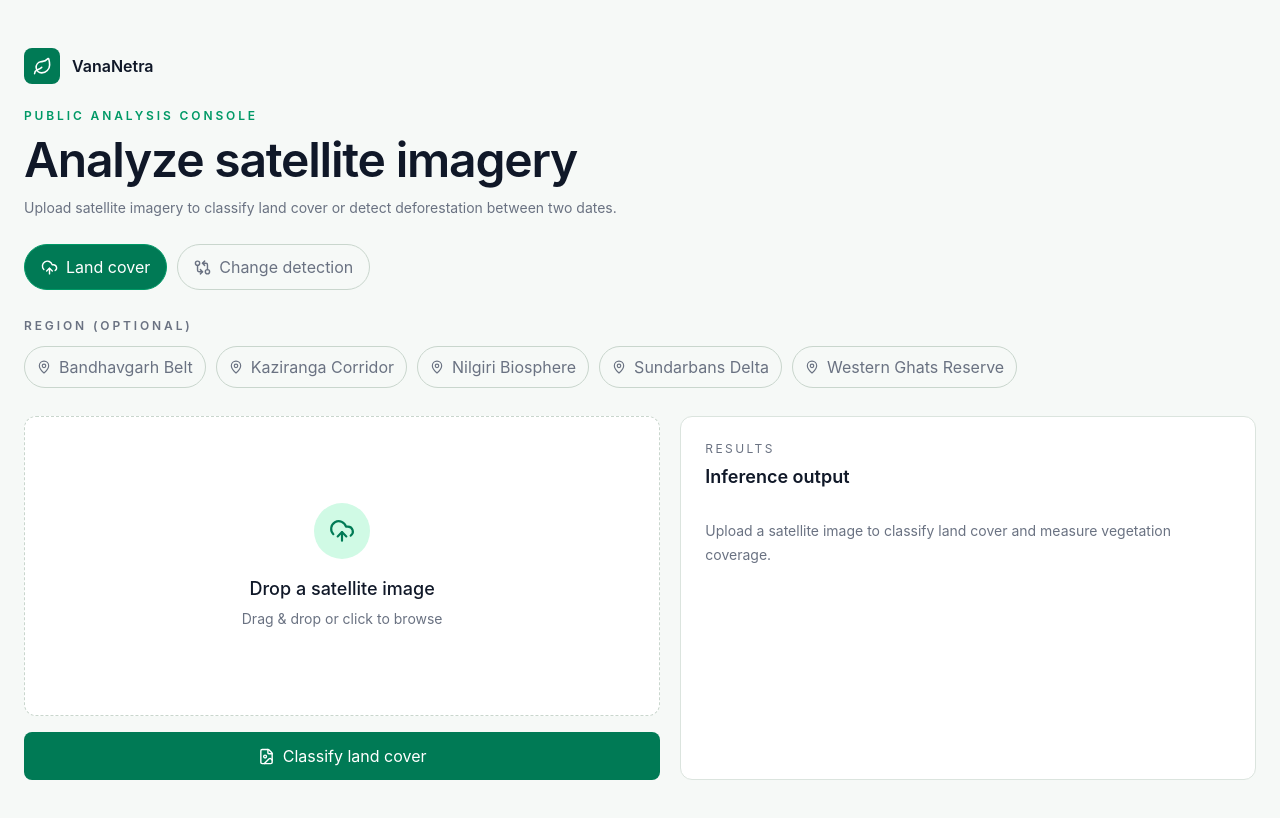
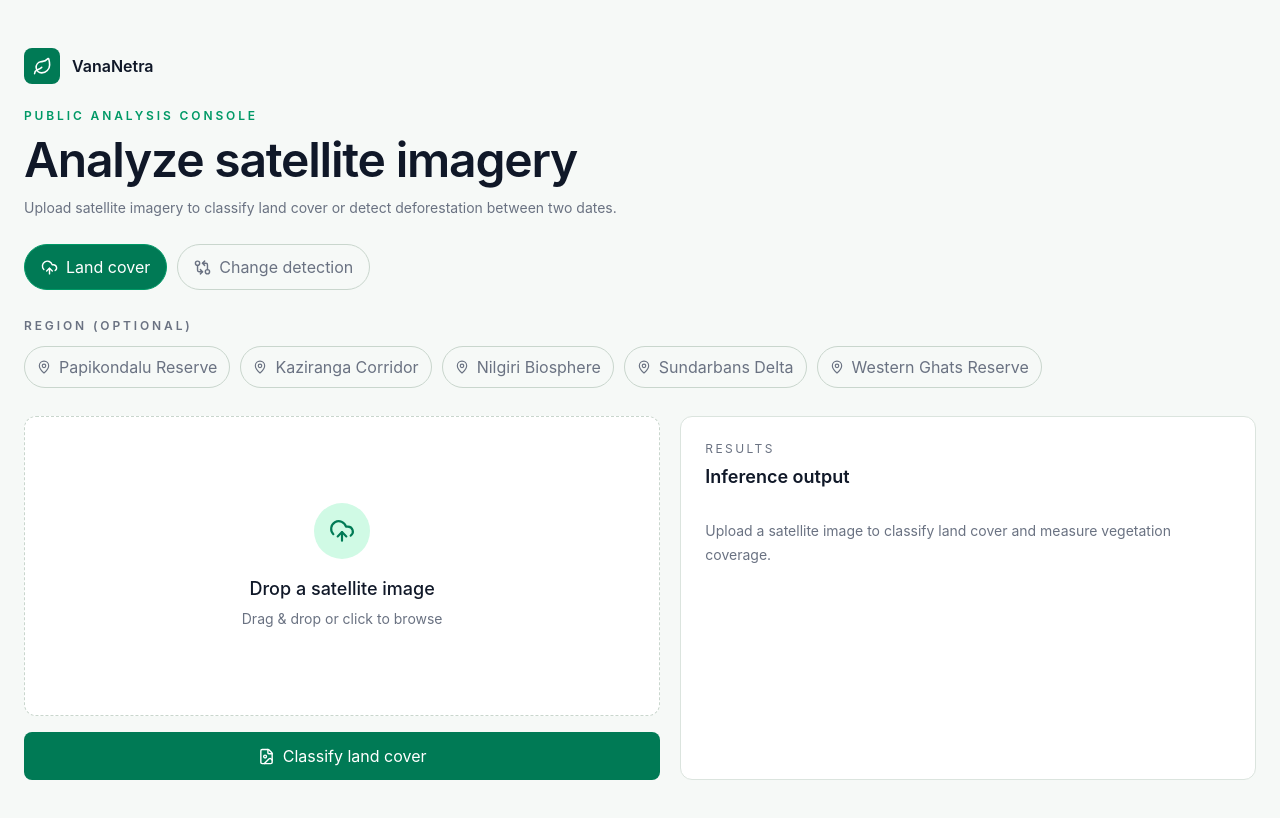
Before and after one commit to omjadhav-dev/VanaNetra, a React (Vite) app in the folder frontend/: page /analyze in a window 1280 px wide. Shown: the top 818 px of the page. Built offline with nearby package versions, Linux system fonts and the light colour scheme.

Commit message:
Region update

```diff
--- a/frontend/src/pages/Analyze.jsx
+++ b/frontend/src/pages/Analyze.jsx
@@ -59,13 +59,12 @@ function Analyze() {
   const afterInputRef = useRef(null);
 
 const regions = [
-    "Bandhavgarh Belt",
+  "Papikondalu Reserve",
   "Kaziranga Corridor",
   "Nilgiri Biosphere",
   "Sundarbans Delta",
   "Western Ghats Reserve",
 ];
-
   const handleFile = (file) => {
     if (!file) return;
 
```
Lines whose indentation alone changed are shown as unchanged.
